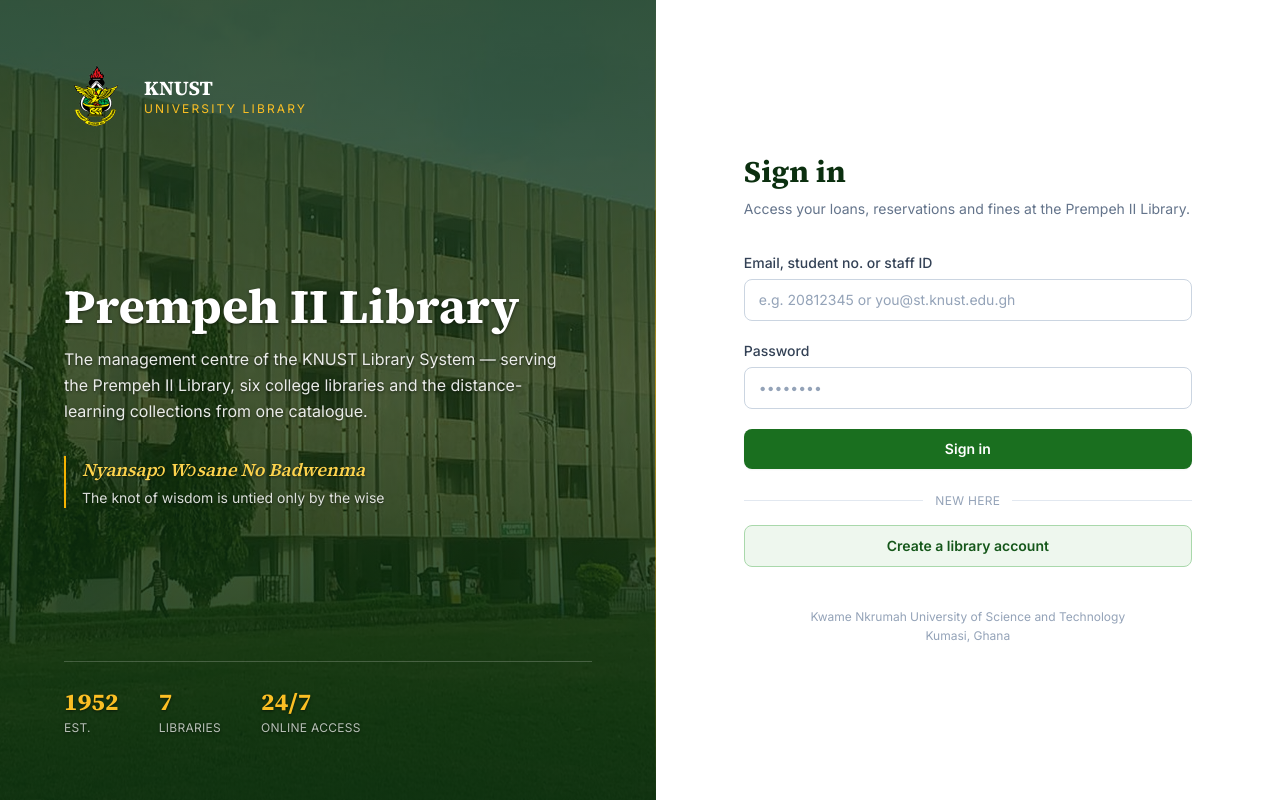
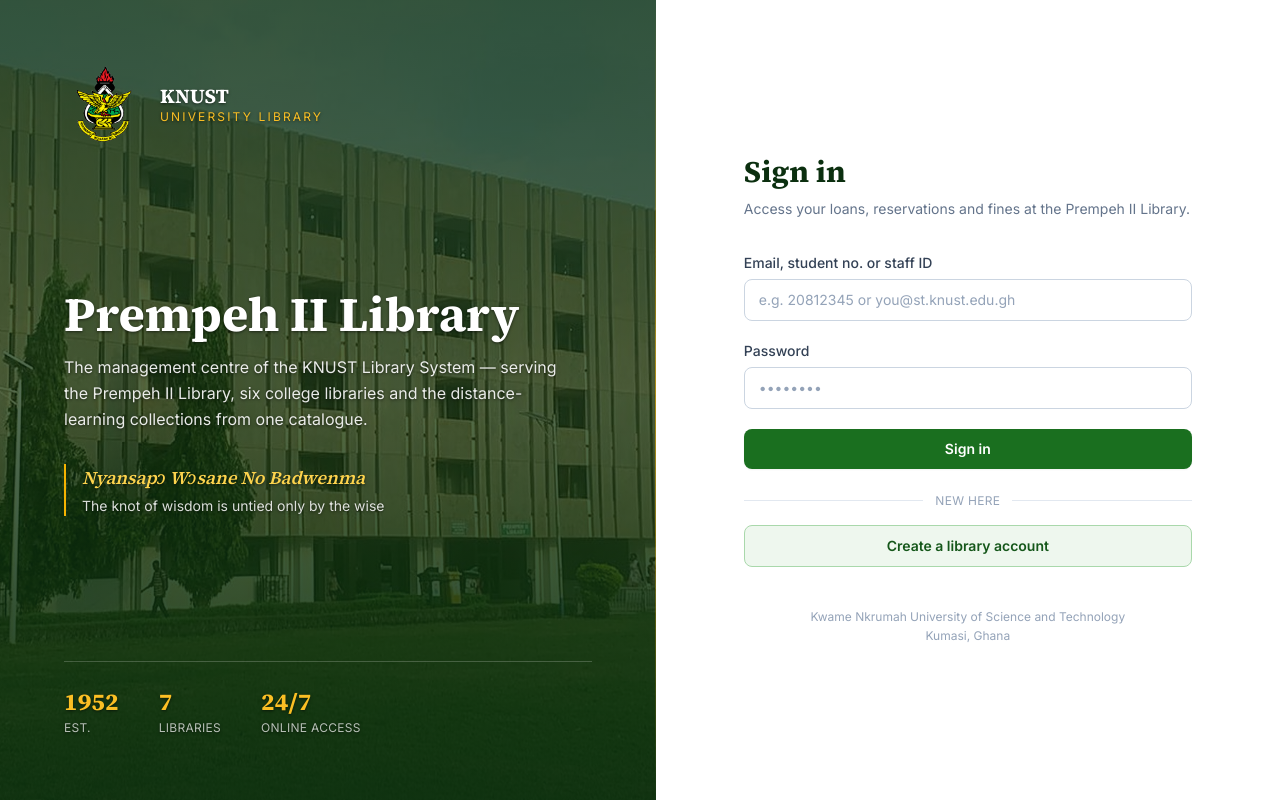
Before and after one commit to kbbortei1/Automated_Library_System, a React (Vite) app in the folder client/: page /login in a window 1280 px wide. Built offline with nearby package versions, Linux system fonts and the light colour scheme; no server answers.

Commit message:
style(auth): enlarge the crest on the brand panel
At 64px the emblem's detail collapsed into a blob. 80px lets the eagle,
pot of fire and motto banner read.

```diff
--- a/client/src/components/AuthLayout.tsx
+++ b/client/src/components/AuthLayout.tsx
@@ -61,8 +61,8 @@
       <aside className="relative hidden lg:flex lg:flex-col lg:justify-between lg:p-12 xl:p-16">
         <LibraryBackdrop />
 
-        <div className="relative flex items-center gap-4">
-          <KnustCrest className="h-16 w-16" />
+        <div className="relative flex items-center gap-4 [text-shadow:0_1px_3px_rgb(0_0_0_/_0.55)]">
+          <KnustCrest className="h-20 w-20" />
           <div>
             <div className="font-display text-xl font-bold leading-tight text-white">KNUST</div>
             <div className="text-xs uppercase tracking-[0.18em] text-gold-400">University Library</div>
```
